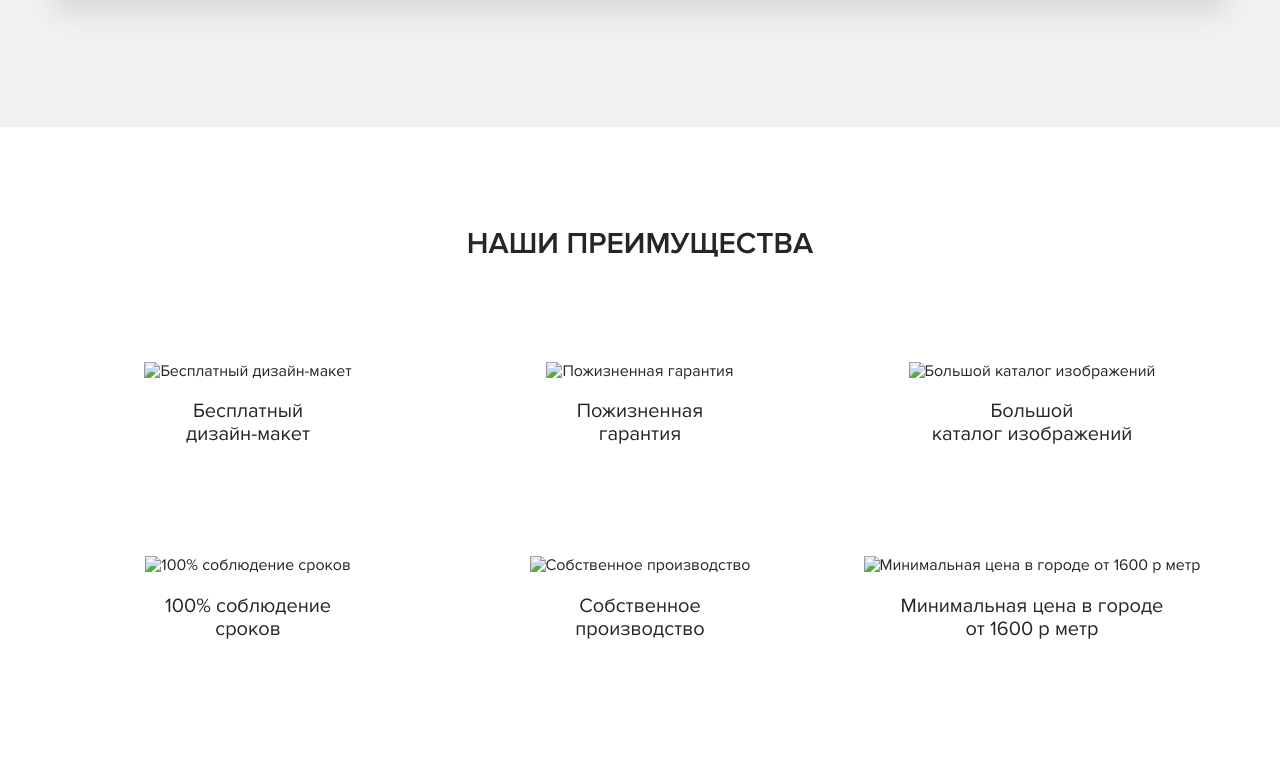
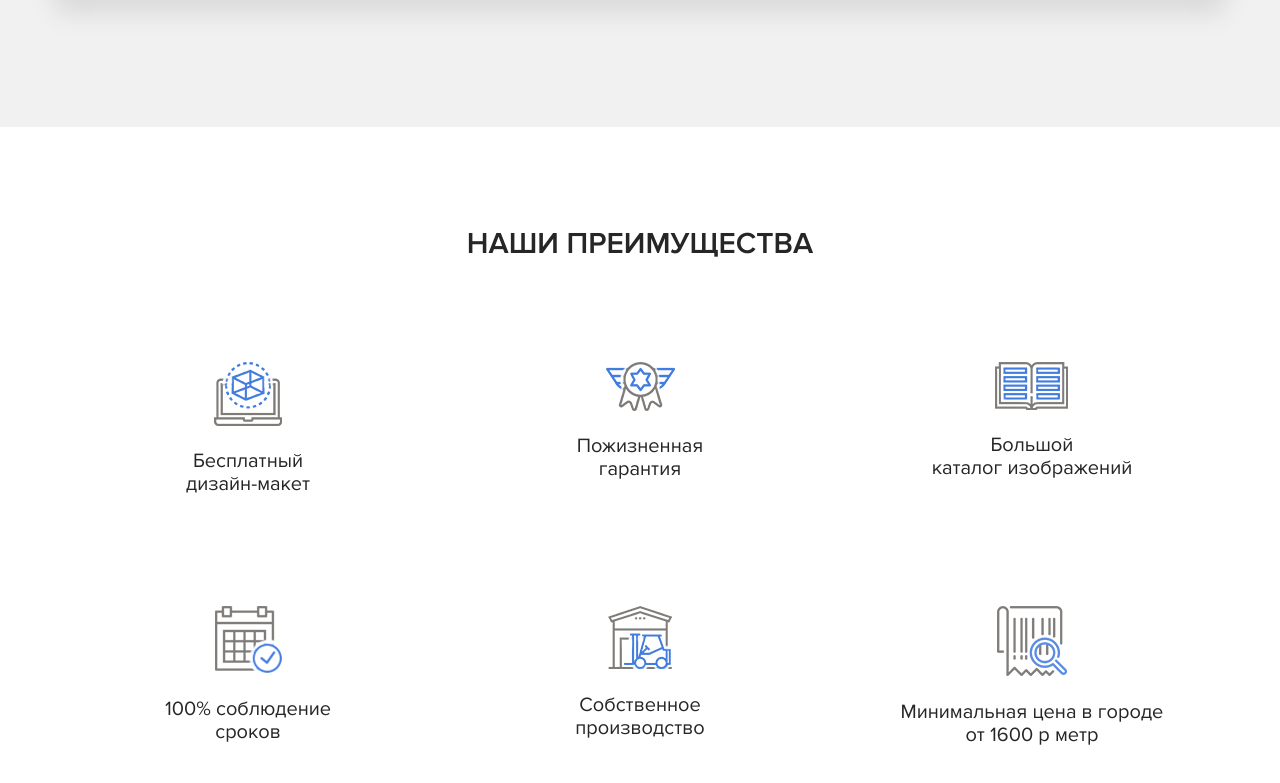
Before and after one commit to AsheR4444/skinali, a website: page index.html in a window 1280 px wide. Shown: the part 1112-1895 px from the top of the page. Drawn offline with nearby package versions, Linux system fonts and the light colour scheme; files that its build step writes are made by us from their sources; the site is published under a folder, as on GitHub Pages, so addresses that start at the root find nothing; a script that the page names is missing.

Commit message:
Исправлена ошибка с изображениями для блока с приемуществами

```diff
--- a/index.html
+++ b/index.html
@@ -132,37 +132,37 @@
                 </h2>
                 <div class="feature-block">
                     <div class="feature-block__item">
-                        <img src="/img/feature-1.png" alt="Бесплатный  дизайн-макет" class="feature-block__img">
+                        <img src="img/feature-1.png" alt="Бесплатный  дизайн-макет" class="feature-block__img">
                         <div class="feature-block__text">
                             Бесплатный <br> дизайн-макет
                         </div>
                     </div>
                     <div class="feature-block__item">
-                        <img src="/img/feature-2.png" alt="Пожизненная гарантия" class="feature-block__img">
+                        <img src="img/feature-2.png" alt="Пожизненная гарантия" class="feature-block__img">
                         <div class="feature-block__text">
                             Пожизненная <br> гарантия
                         </div>
                     </div>
                     <div class="feature-block__item">
-                        <img src="/img/feature-3.png" alt="Большой каталог изображений" class="feature-block__img">
+                        <img src="img/feature-3.png" alt="Большой каталог изображений" class="feature-block__img">
                         <div class="feature-block__text">
                             Большой <br> каталог изображений
                         </div>
                     </div>
                     <div class="feature-block__item">
-                        <img src="/img/feature-4.png" alt="100% соблюдение сроков" class="feature-block__img">
+                        <img src="img/feature-4.png" alt="100% соблюдение сроков" class="feature-block__img">
                         <div class="feature-block__text">
                             100% соблюдение <br> сроков
                         </div>
                     </div>
                     <div class="feature-block__item">
-                        <img src="/img/feature-5.png" alt="Собственное производство" class="feature-block__img">
+                        <img src="img/feature-5.png" alt="Собственное производство" class="feature-block__img">
                         <div class="feature-block__text">
                             Собственное <br> производство
                         </div>
                     </div>
                     <div class="feature-block__item">
-                        <img src="/img/feature-6.png" alt="Минимальная цена в городе от 1600 р метр" class="feature-block__img">
+                        <img src="img/feature-6.png" alt="Минимальная цена в городе от 1600 р метр" class="feature-block__img">
                         <div class="feature-block__text">
                             Минимальная цена в городе <br> от 1600 р метр
                         </div>
```
